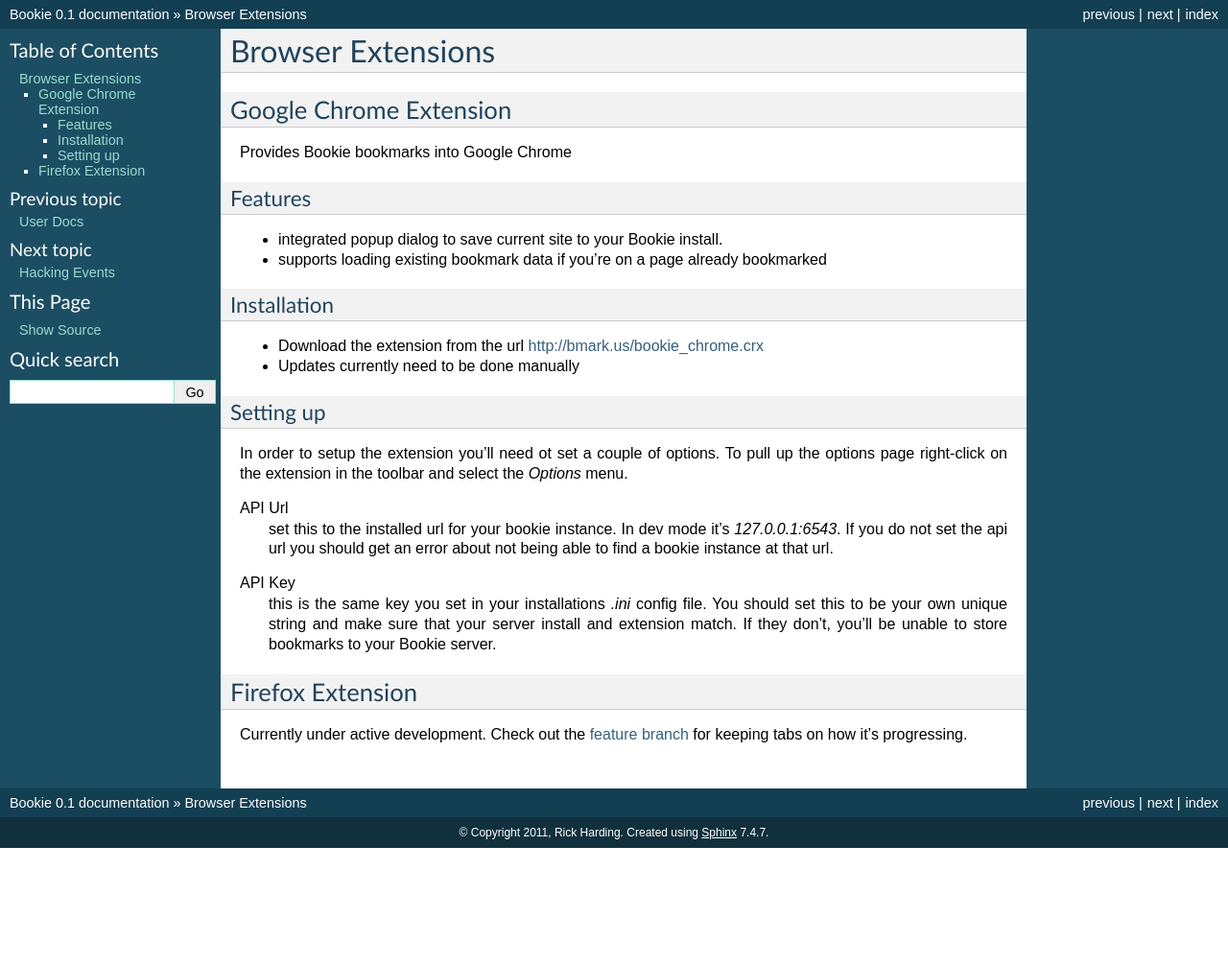
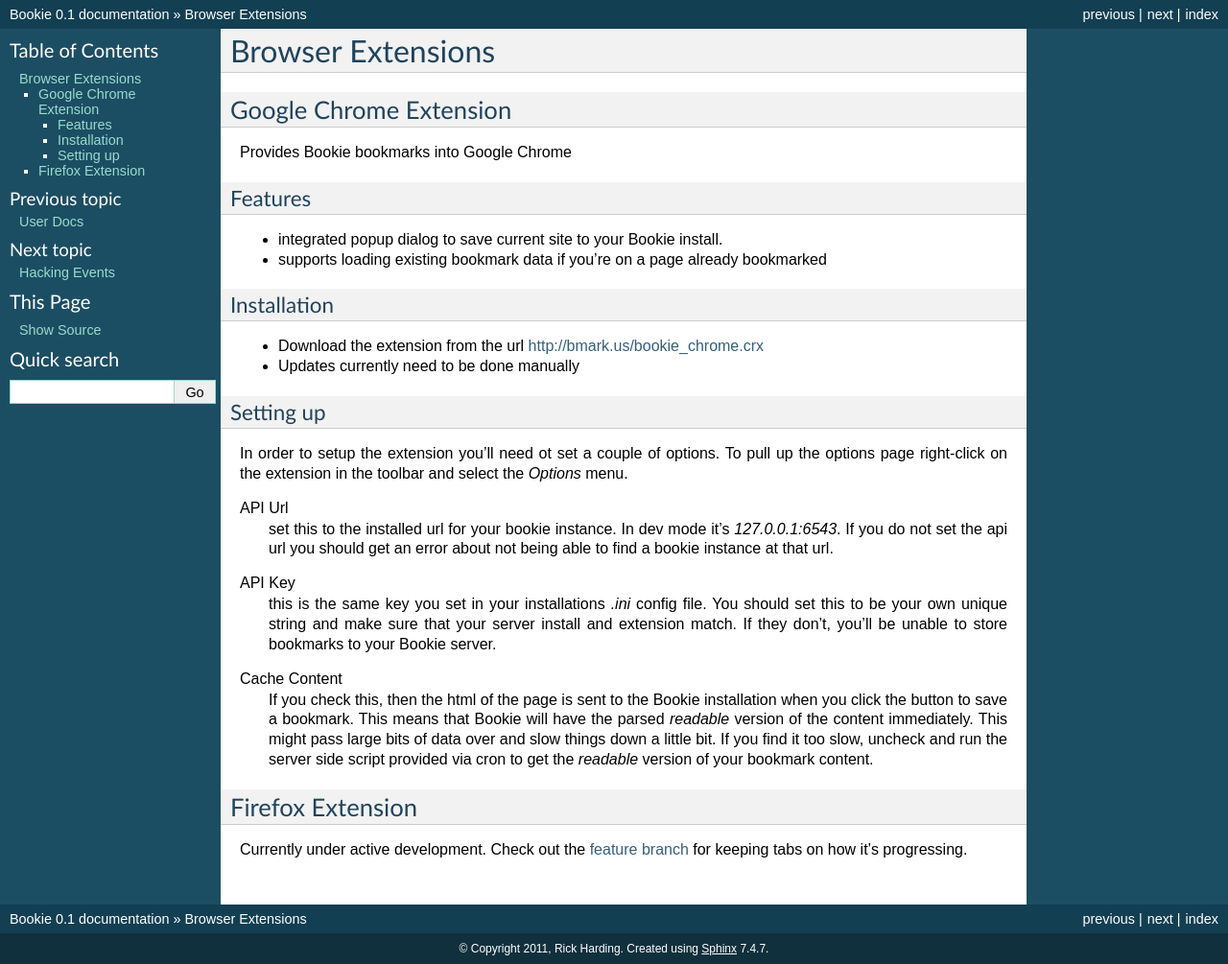
Before and after one commit to bookieio/Bookie, a Sphinx documentation site: the page built from Bookie/docs/extensions.rst, in a window 1280 px wide. Shown: the whole page at 96% size. Built offline with Sphinx 7.4.7, drawn with Linux system fonts in a browser that asks for light colours; before the commit the page ends 900 px from its top, so only the background shows below that.

```diff
--- a/Bookie/docs/extensions.rst
+++ b/Bookie/docs/extensions.rst
@@ -37,6 +37,14 @@ API Key
     your server install and extension match. If they don't, you'll be unable to
     store bookmarks to your Bookie server.
 
+Cache Content
+    If you check this, then the html of the page is sent to the Bookie
+    installation when you click the button to save a bookmark. This means that
+    Bookie will have the parsed *readable* version of the content immediately.
+    This might pass large bits of data over and slow things down a little bit.
+    If you find it too slow, uncheck and run the server side script provided
+    via cron to get the *readable* version of your bookmark content.
+
 
 Firefox Extension
 ==================
--- a/Bookie/docs/started.rst
+++ b/Bookie/docs/started.rst
@@ -59,7 +59,9 @@ Where to go from here
 Getting your bookmarks into Bookie
 ~~~~~~~~~~~~~~~~~~~~~~~~~~~~~~~~~~~
 Well, you might want to import a backup of your delicious bookmarks. You can do
-that by vising the *Import* link in the footer of your site installation
+that by vising the *Import* link in the footer of your site installation. Make
+sure you know the API key that you've set in your bookie install's *.ini*
+configuration file.
 
 You can view your recent bookmarks at: http://127.0.0.1:6543/recent
 
--- a/Bookie/docs/user.rst
+++ b/Bookie/docs/user.rst
@@ -13,7 +13,7 @@ formats.
 The importer might take a bit on large sets of bookmarks. Let us know if you
 run into any issues so we can improve our import process.
 
-Settings to think about
+*.ini* Settings to think about
 ------------------------
 api_key:
     This is the secret phrase used to communicate between your extension and
```
Also changed, not shown: Bookie/docs/features.rst (added, +89 -0 lines), Bookie/docs/index.rst (+7 -3 lines).
